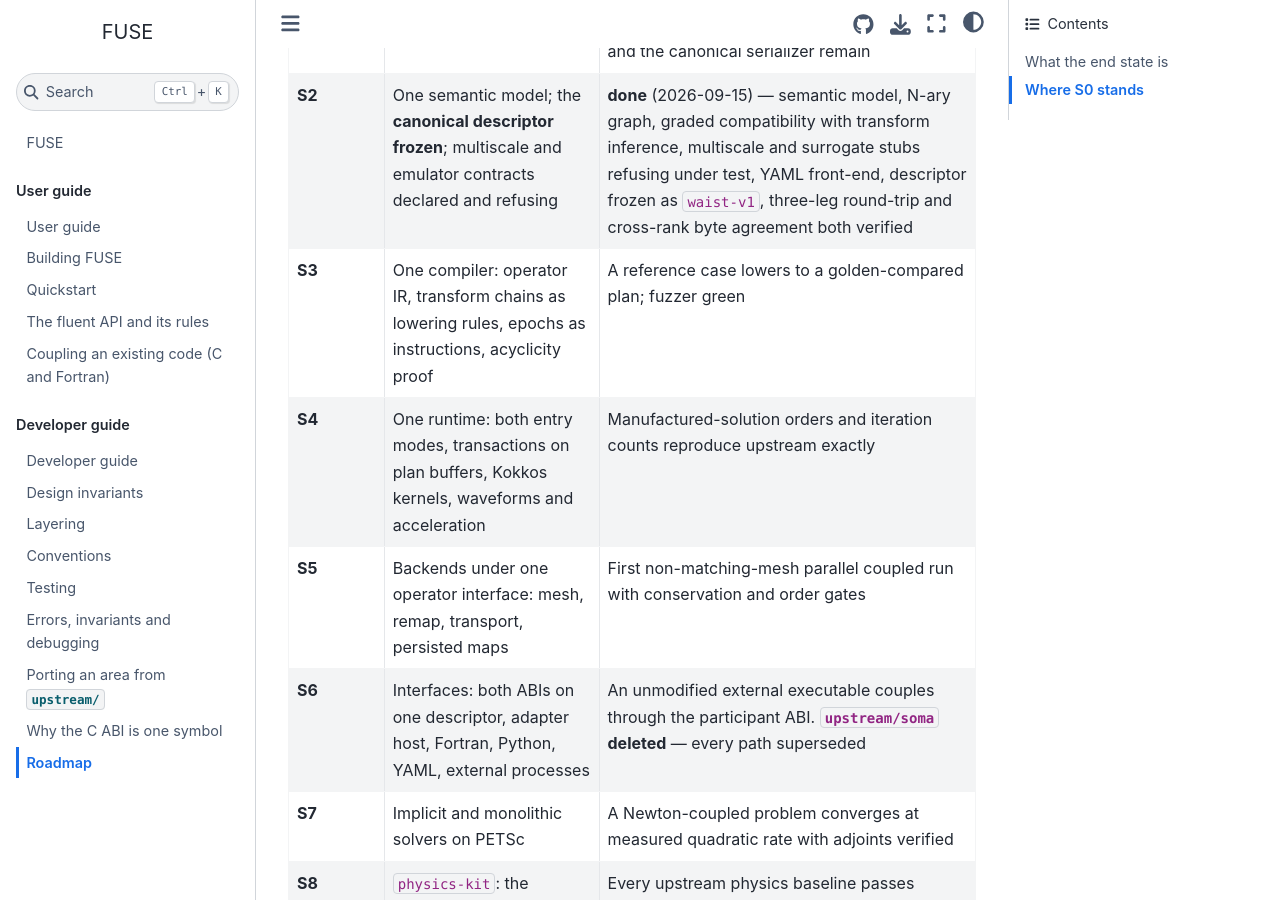
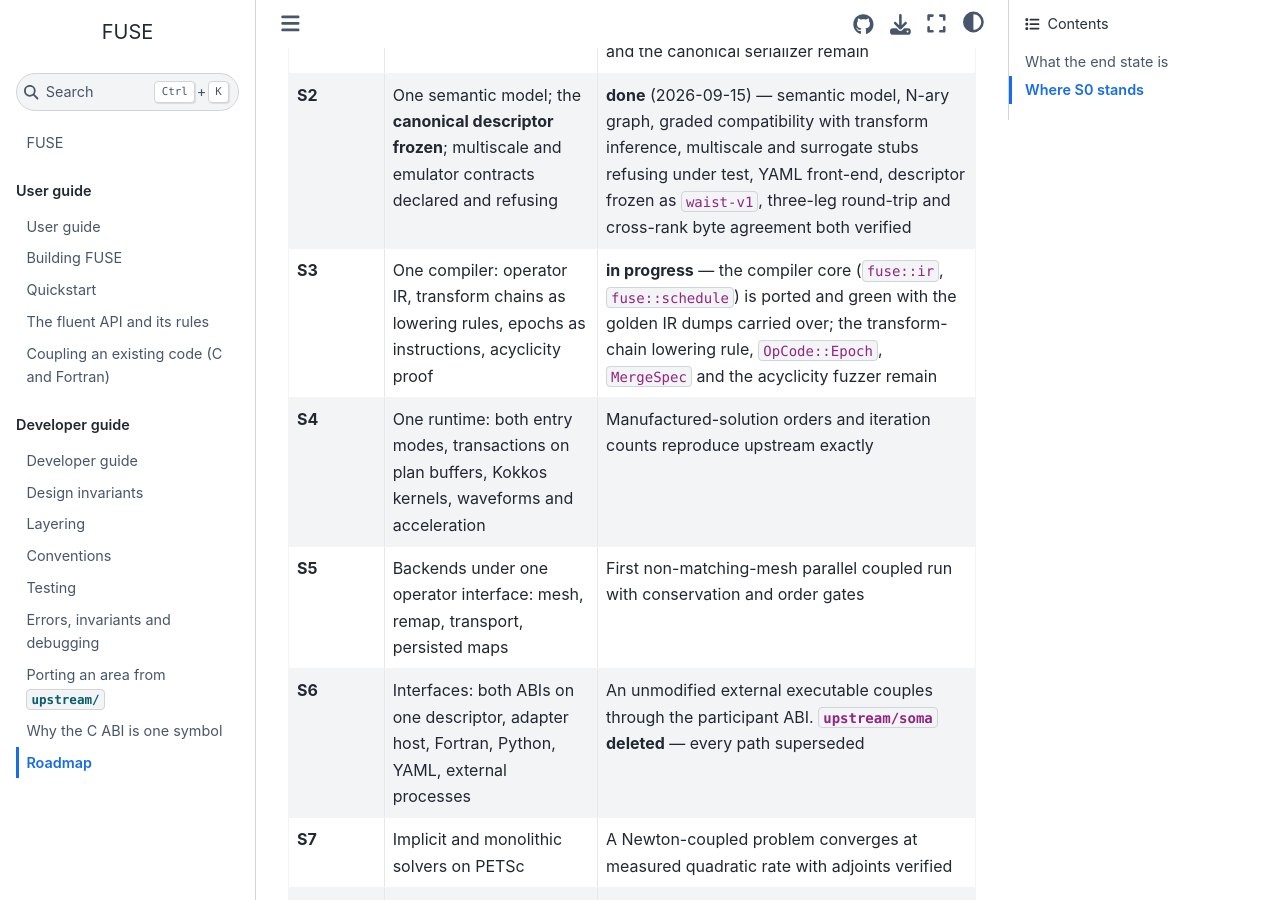
Before and after one commit to vijaysm/fuse, a Sphinx documentation site: the page built from docs/dev/roadmap.md, in a window 1280 px wide and 900 px high, scrolled down 502 px. Built offline with Sphinx 7.4.7 and the Sphinx Book theme 1.1.4, drawn with Linux system fonts in a browser that asks for light colours.

Commit message:
Mark the compiler core ported on the roadmap
IR and schedule are in and green; the lowering rule, epochs, merge policy and fuzzer are what remain in S3.

```diff
--- a/docs/dev/roadmap.md
+++ b/docs/dev/roadmap.md
@@ -9,7 +9,7 @@ imported code lands byte-identical before it is transformed ([](invariants.md) `
 | **S0** *(in progress)* | Repository, conventions, CI gates, both parents imported untouched | Both upstream suites green inside FUSE with zero source edits. **Coupler tree: 770/770.** Spine tree: builds clean, suite pending on an MPI host |
 | **S1** | One vocabulary: exact time, units, versions, diagnostics, canonical serializer | **in progress** — `fuse::base` ported and transformed (9 targets, 78 cases, Debug and Release green, `FUSE_ASSERT` verified under `NDEBUG`); mutation gate run; ASan/UBSan leg and the canonical serializer remain |
 | **S2** | One semantic model; the **canonical descriptor frozen**; multiscale and emulator contracts declared and refusing | **done** (2026-09-15) — semantic model, N-ary graph, graded compatibility with transform inference, multiscale and surrogate stubs refusing under test, YAML front-end, descriptor frozen as `waist-v1`, three-leg round-trip and cross-rank byte agreement both verified |
-| **S3** | One compiler: operator IR, transform chains as lowering rules, epochs as instructions, acyclicity proof | A reference case lowers to a golden-compared plan; fuzzer green |
+| **S3** | One compiler: operator IR, transform chains as lowering rules, epochs as instructions, acyclicity proof | **in progress** — the compiler core (`fuse::ir`, `fuse::schedule`) is ported and green with the golden IR dumps carried over; the transform-chain lowering rule, `OpCode::Epoch`, `MergeSpec` and the acyclicity fuzzer remain |
 | **S4** | One runtime: both entry modes, transactions on plan buffers, Kokkos kernels, waveforms and acceleration | Manufactured-solution orders and iteration counts reproduce upstream exactly |
 | **S5** | Backends under one operator interface: mesh, remap, transport, persisted maps | First non-matching-mesh parallel coupled run with conservation and order gates |
 | **S6** | Interfaces: both ABIs on one descriptor, adapter host, Fortran, Python, YAML, external processes | An unmodified external executable couples through the participant ABI. **`upstream/soma` deleted** — every path superseded |
```
